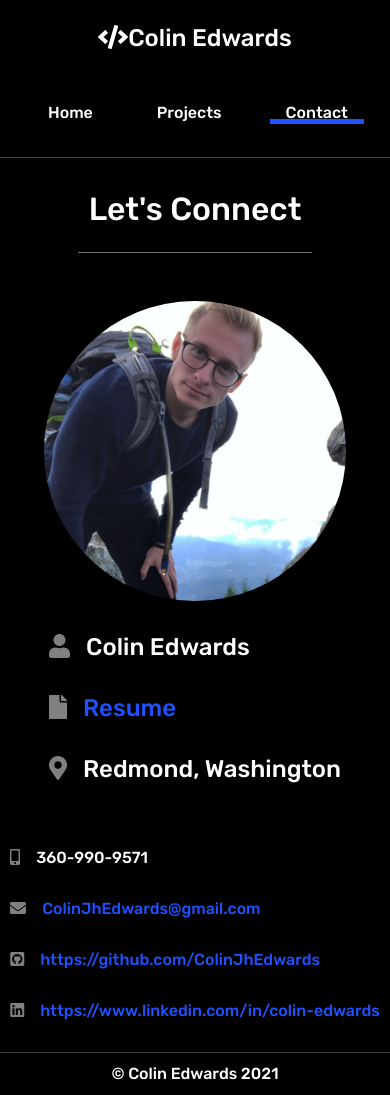
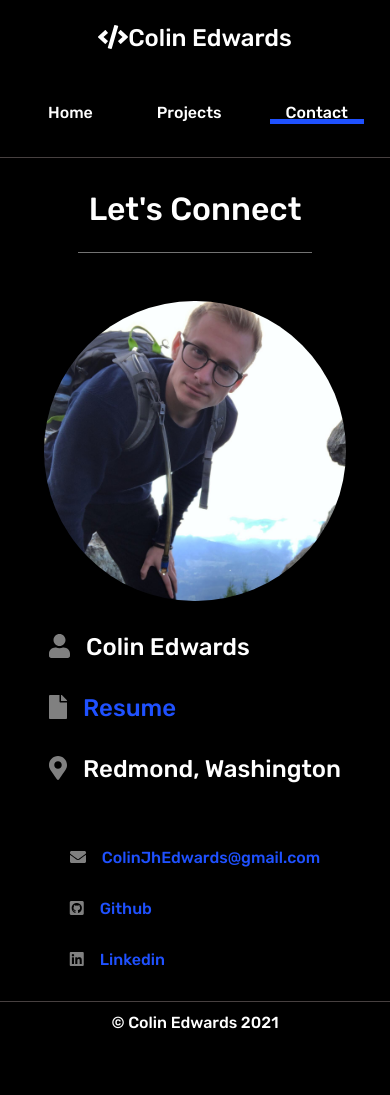
Before and after one commit to ColinJhEdwards/react-portfolio, a React (Create React App) app: page /contact in a window 390 px wide. After the commit the page ends 1043 px from the top, so only its background shows below. Built offline with nearby package versions, Linux system fonts and the light colour scheme.

Commit message:
removed phone number from contact page, no more spam calls :)

```diff
--- a/src/pages/Contact.js
+++ b/src/pages/Contact.js
@@ -29,7 +29,7 @@ const Contact = () => {
         <div className="image">
           <img src={colin} alt="image-of-me" />
         </div>
-        <div>
+        <div className="info">
           <h2>
             <FontAwesomeIcon className="icon" icon={faUser} />
             Colin Edwards
@@ -46,10 +46,6 @@ const Contact = () => {
           </h2>
         </div>
         <div className="contact">
-          <h2>
-            <FontAwesomeIcon className="icon" icon={faMobileAlt} />
-            360-990-9571
-          </h2>
           <a href="mailto: colinjhedwards@gmail.com">
             <h2>
               <FontAwesomeIcon className="icon" icon={faEnvelope} />
@@ -59,7 +55,7 @@ const Contact = () => {
           <a href="https://github.com/ColinJhEdwards" target="_blank">
             <h2>
               <i class="fab fa-github-square"></i>
-              https://github.com/ColinJhEdwards
+              Github
             </h2>
           </a>
           <a
@@ -68,7 +64,7 @@ const Contact = () => {
           >
             <h2>
               <i class="fab fa-linkedin"></i>
-              https://www.linkedin.com/in/colin-edwards
+              Linkedin
             </h2>
           </a>
         </div>
```
